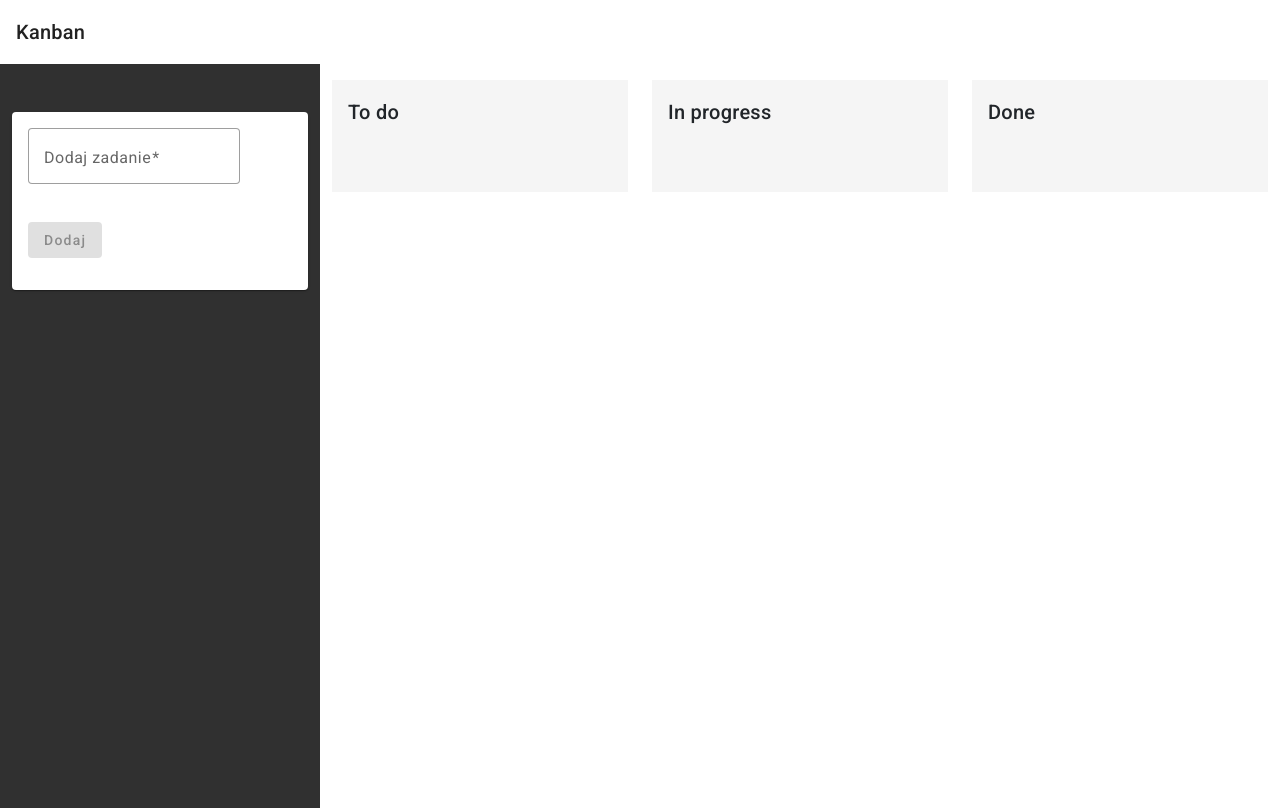
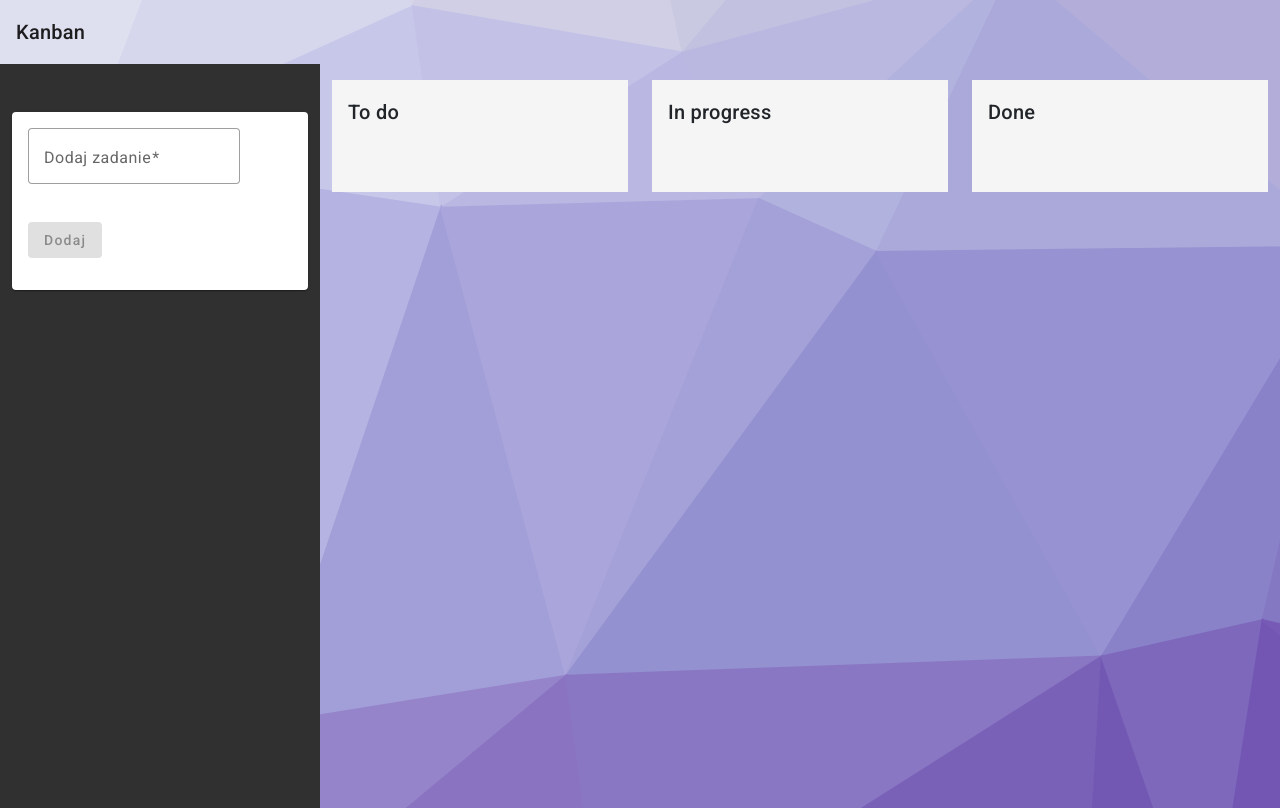
Before and after one commit to KingaGawron/KanbanAngular, an Angular app: page / in a window 1280 px wide. Built offline with nearby package versions, Linux system fonts and the light colour scheme.

Commit message:
background

```diff
--- a/src/app/navbar/navbar.component.scss
+++ b/src/app/navbar/navbar.component.scss
@@ -0,0 +1,4 @@
+h1{
+    margin-top: 30px;
+
+}
--- a/src/app/pages/main-view/main-view.component.ts
+++ b/src/app/pages/main-view/main-view.component.ts
@@ -39,7 +39,7 @@ export class MainViewComponent implements OnInit {
     this.inprogress.splice(i,1)
   }
   deleteDoneTask(i: number){
-    this.inprogress.splice(i,1)
+    this.done.splice(i,1)
   }
 
   onEdit(i:number,item:ITask){
--- a/src/styles.scss
+++ b/src/styles.scss
@@ -1,5 +1,8 @@
 /* You can add global styles to this file, and also import other style files */
-// @import 'main-styles.scss';
-// @import '../node_modules/bulma/bulma.sass';
-// html, body { height: 100%; }
-// body { margin: 0; font-family: Roboto, "Helvetica Neue", sans-serif; }
+
+html, body { height: 100%; }
+body { margin: 0; font-family: Roboto, "Helvetica Neue", sans-serif; }
+html, body {
+    height: 100%;
+    background-image: url('./assets/background.png');
+}
```
Also changed, not shown: src/assets/background.png.
